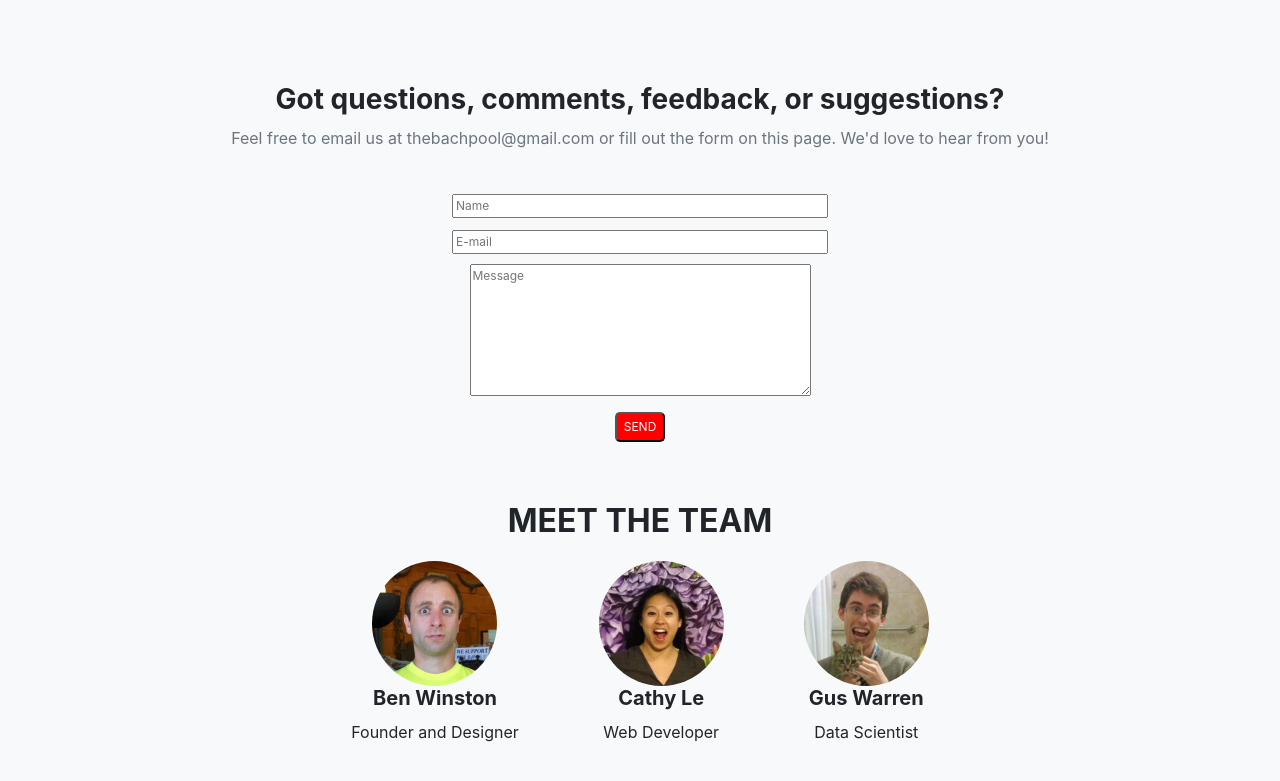
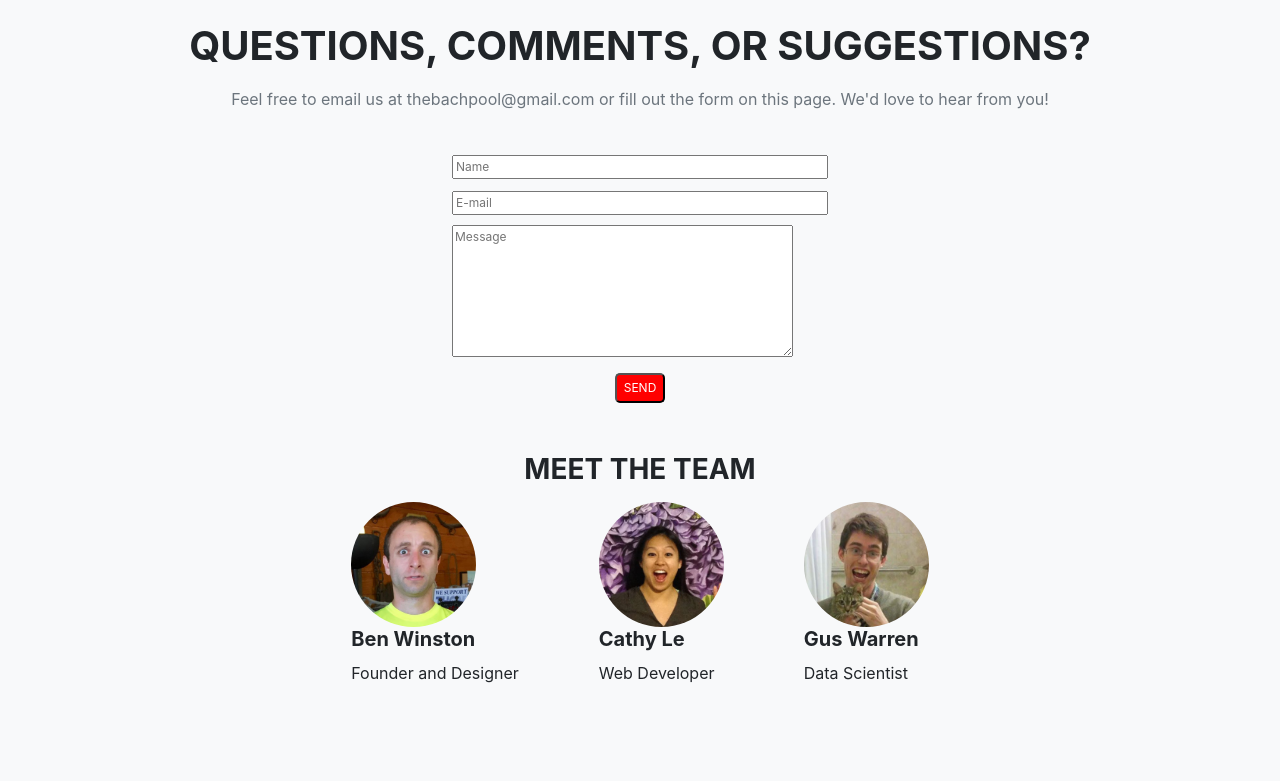
Before and after one commit to Cathy347Le/bach-pool, a website: page contact.html in a window 1280 px wide. Shown: the part 87-868 px from the top of the page. After the commit the page ends 800 px from the top, so only its background shows below. Drawn offline with nearby package versions, Linux system fonts and the light colour scheme.

Commit message:
update contact header to match the others

```diff
--- a/contact.html
+++ b/contact.html
@@ -61,12 +61,16 @@
         </div>
       </div>
     </nav>
+
     <main>
-      <h3>Got questions, comments, feedback, or suggestions?</h3>
-      <p class="text-muted">
+      <h2 class="section-heading text-uppercase text-center">
+        Questions, comments, or suggestions?
+      </h2>
+      <p class="text-muted text-center">
         Feel free to email us at thebachpool@gmail.com or fill out the form on
         this page. We'd love to hear from you!
       </p>
+      <div class="form-container">
         <form
           method="POST"
           action="https://formspree.io/thebachpool@gmail.com"
@@ -101,9 +105,10 @@
           </div>
           <input class="button" name="submit" type="submit" value="SEND" />
         </form>
+      </div>
       <div class="contact-container">
         <div class="contact-intro">
-          <h2>MEET THE TEAM</h2>
+          <h3 class="text-center">MEET THE TEAM</h3>
           <div class="image-container">
             <div>
               <img class="profile-pic ben-pic" src="Ben_profile.png" />
--- a/style.css
+++ b/style.css
@@ -1,13 +1,10 @@
-* {
+/* * {
   box-sizing: border-box;
-}
+} */
 
-body {
+/* body {
   height: 100vh;
-  /* display: flex;
-  align-items: center;
-  justify-content: center; */
-}
+} */
 
 /* /* main { */
 /* display: inline-block; */
@@ -15,14 +12,14 @@ body {
   justify-content: center;
 } */
 
-main {
+/* main {
   height: 100%;
   display: flex;
   flex-direction: column;
   align-items: center;
   justify-content: center;
   text-align: center;
-}
+} */
 
 /* .contact-container {
   display: flex;
@@ -47,12 +44,15 @@ h6 {
 }
 
 h2 {
-  margin: 60px 0px 20px 0px;
+  font-size: 40px;
+  margin-top: 0px;
+  margin-bottom: 15px;
 }
 
-/* p {
-  color: #696969;
-} */
+h3 {
+  margin-top: 50px;
+  margin-bottom: 15px;
+}
 
 form {
   display: flex;
@@ -88,3 +88,9 @@ textarea {
   cursor: url("http://icons.iconarchive.com/icons/tatice/cristal-intense/24/Ad-Aware-icon.png"),
     auto;
 }
+
+.form-container,
+.image-container {
+  display: flex;
+  justify-content: center;
+}
```
Lines whose indentation alone changed are shown as unchanged.
